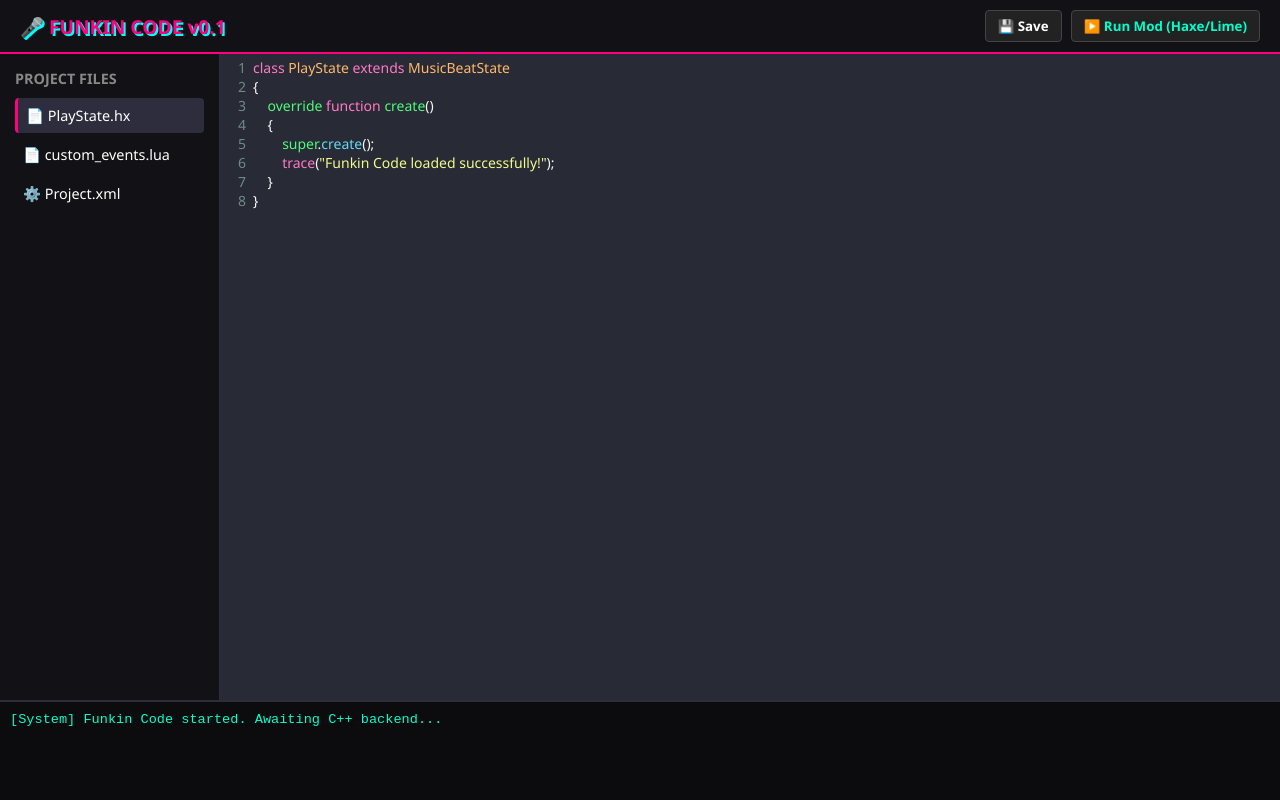
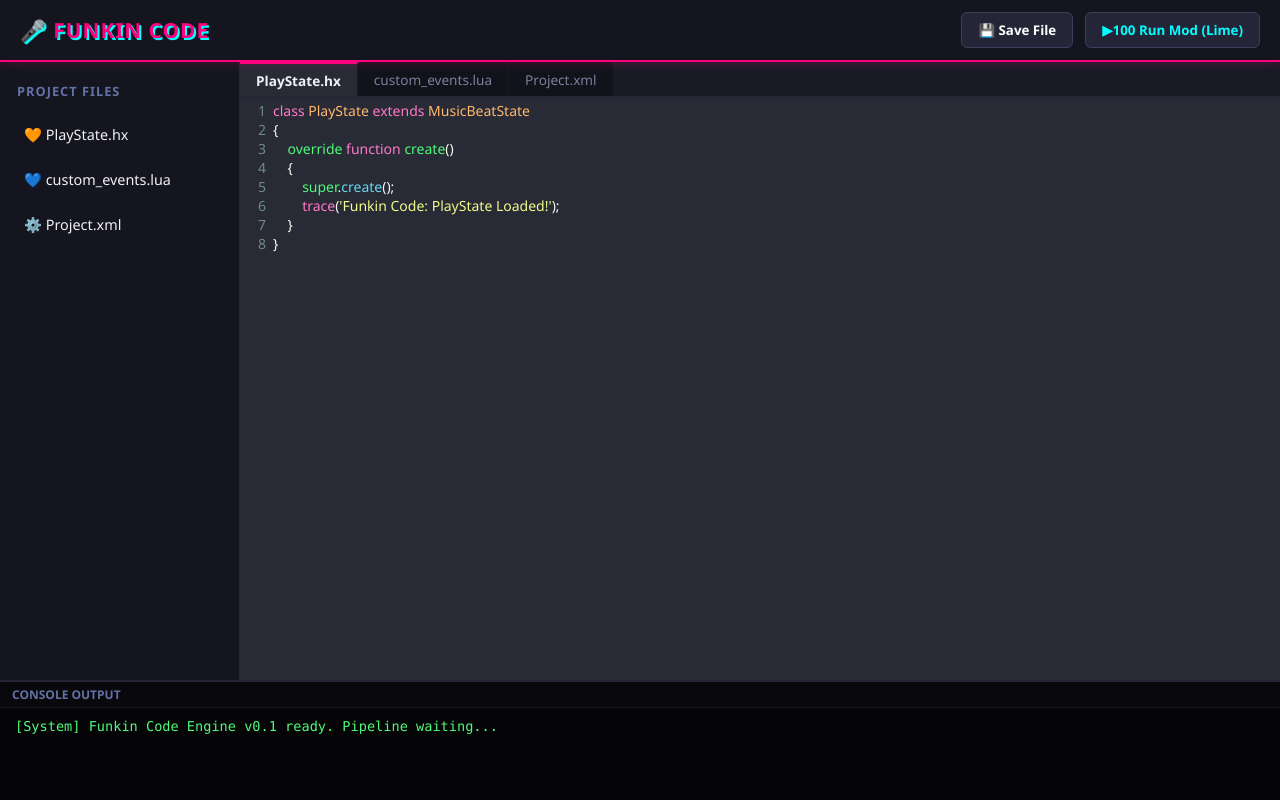
Before and after one commit to Brenninho123/Funkin-Code, a plain HTML site: page index.html in a window 1280 px wide. Drawn offline with nearby package versions, Linux system fonts and the light colour scheme.

Commit message:
Atualizar o index.html

```diff
--- a/index.html
+++ b/index.html
@@ -8,18 +8,20 @@
     <link rel="stylesheet" href="https://cdnjs.cloudflare.com/ajax/libs/codemirror/5.65.13/theme/dracula.min.css">
     <style>
         :root {
-            --bg-color: #1a1a24;
-            --sidebar-color: #111116;
+            --bg-color: #0e0e13;
+            --sidebar-color: #15151f;
+            --tab-bar-color: #1a1a26;
             --accent-color: #ff007f;
-            --text-color: #ffffff;
-            --terminal-color: #0c0c0f;
+            --accent-glow: #00ffff;
+            --text-color: #f0f0f5;
+            --terminal-color: #050508;
         }
 
         * {
             box-sizing: border-box;
             margin: 0;
             padding: 0;
-            font-family: 'Segoe UI', Tahoma, Geneva, Verdana, sans-serif;
+            font-family: 'Segoe UI', system-ui, sans-serif;
         }
 
         body {
@@ -33,55 +35,64 @@
 
         header {
             background-color: var(--sidebar-color);
-            padding: 10px 20px;
+            padding: 12px 20px;
             display: flex;
             justify-content: space-between;
             align-items: center;
             border-bottom: 2px solid var(--accent-color);
+            box-shadow: 0 0 10px rgba(255, 0, 127, 0.3);
+            z-index: 10;
         }
 
         .logo {
-            font-weight: bold;
-            font-size: 1.2rem;
+            font-weight: 900;
+            font-size: 1.3rem;
             color: var(--accent-color);
-            text-shadow: 2px 2px #00ffff;
+            text-shadow: 2px 2px 0px var(--accent-glow);
+            letter-spacing: 1px;
         }
 
         .actions button {
-            background-color: #222;
+            background-color: #252538;
             color: white;
-            border: 1px solid #444;
-            padding: 6px 12px;
-            margin-left: 5px;
+            border: 1px solid #3d3d5c;
+            padding: 8px 16px;
+            margin-left: 8px;
             cursor: pointer;
-            border-radius: 4px;
+            border-radius: 6px;
             font-weight: bold;
-            transition: 0.2s;
+            transition: all 0.2s ease;
         }
 
         .actions button:hover {
             background-color: var(--accent-color);
             border-color: var(--accent-color);
+            box-shadow: 0 0 8px var(--accent-color);
+            transform: translateY(-1px);
         }
 
         .main-container {
             display: flex;
             flex: 1;
-            height: calc(100vh - 150px);
+            height: calc(100vh - 170px);
         }
 
         sidebar {
-            width: 220px;
+            width: 240px;
             background-color: var(--sidebar-color);
-            border-right: 1px solid #2d2d3d;
-            padding: 15px;
+            border-right: 1px solid #252538;
+            padding: 20px 12px;
+            display: flex;
+            flex-direction: column;
+            gap: 15px;
         }
 
         sidebar h3 {
-            font-size: 0.9rem;
+            font-size: 0.8rem;
             text-transform: uppercase;
-            color: #888;
-            margin-bottom: 10px;
+            color: #6272a4;
+            letter-spacing: 1px;
+            padding-left: 5px;
         }
 
         .file-list {
@@ -89,52 +100,117 @@
         }
 
         .file-item {
-            padding: 8px;
+            padding: 10px 12px;
             cursor: pointer;
-            border-radius: 4px;
+            border-radius: 6px;
             font-size: 0.9rem;
-            margin-bottom: 4px;
+            margin-bottom: 6px;
+            transition: all 0.15s ease;
+            display: flex;
+            align-items: center;
+            gap: 8px;
         }
 
         .file-item:hover {
-            background-color: #252533;
+            background-color: #222233;
+            color: var(--accent-glow);
         }
 
-        .file-item.active {
-            background-color: #2d2d3d;
-            border-left: 3px solid var(--accent-color);
+        .workspace-container {
+            flex: 1;
+            display: flex;
+            flex-direction: column;
+            background-color: #282a36;
+        }
+
+        /* Sistema de Abas (Tabs) */
+        .tabs-bar {
+            background-color: var(--tab-bar-color);
+            display: flex;
+            border-bottom: 1px solid #252538;
+            height: 35px;
+        }
+
+        .tab {
+            padding: 0 16px;
+            display: flex;
+            align-items: center;
+            background-color: #12121a;
+            color: #7d7d9d;
+            font-size: 0.85rem;
+            cursor: pointer;
+            border-right: 1px solid #1a1a26;
+            height: 100%;
+            transition: all 0.2s;
+        }
+
+        .tab:hover {
+            background-color: #181824;
+            color: white;
+        }
+
+        .tab.active {
+            background-color: #282a36;
+            color: var(--text-color);
+            border-top: 2px solid var(--accent-color);
+            font-weight: 600;
         }
 
         .editor-container {
             flex: 1;
+            position: relative;
+        }
+
+        .CodeMirror {
+            position: absolute;
+            top: 0; bottom: 0; left: 0; right: 0;
+            height: 100% !important;
+            font-family: 'Fira Code', 'Courier New', monospace;
+            font-size: 14px;
+        }
+
+        .terminal-panel {
+            height: 120px;
+            background-color: var(--terminal-color);
+            border-top: 2px solid #252538;
             display: flex;
             flex-direction: column;
         }
 
-        .CodeMirror {
-            height: 100% !important;
-            font-size: 14px;
+        .terminal-header {
+            background-color: #09090d;
+            padding: 4px 12px;
+            font-size: 0.75rem;
+            text-transform: uppercase;
+            color: #6272a4;
+            font-weight: bold;
+            border-bottom: 1px solid #15151f;
         }
 
-        .terminal {
-            height: 100px;
-            background-color: var(--terminal-color);
-            border-top: 2px solid #2d2d3d;
-            padding: 10px;
-            font-family: 'Courier New', Courier, monospace;
+        .terminal-body {
+            flex: 1;
+            padding: 10px 15px;
+            font-family: 'Consolas', monospace;
             font-size: 0.85rem;
-            color: #00ffcc;
+            color: #50fa7b;
             overflow-y: auto;
+            white-space: pre-wrap;
         }
+
+        /* Custom Scrollbar */
+        ::-webkit-scrollbar { width: 8px; height: 8px; }
+        ::-webkit-scrollbar-track { background: #15151f; }
+        ::-webkit-scrollbar-thumb { background: #2d2d3f; border-radius: 4px; }
+        ::-webkit-scrollbar-thumb:hover { background: var(--accent-color); }
     </style>
 </head>
 <body>
 
     <header>
-        <div class="logo">🎤 FUNKIN CODE v0.1</div>
+        <div class="logo">🎤 FUNKIN CODE</div>
         <div class="actions">
-            <button onclick="saveFile()">💾 Save</button>
-            <button onclick="runMod()" style="color: #00ffcc;">▶️ Run Mod (Haxe/Lime)</button>
+            <button onclick="saveCurrentFile()">💾 Save File</button>
+            <button onclick="runModProject()" style="color: var(--accent-glow);">▶100 Run Mod (Lime)</button>
         </div>
     </header>
 
@@ -142,89 +218,125 @@
         <sidebar>
             <h3>Project Files</h3>
             <ul class="file-list">
-                <li id="file-PlayState" class="file-item active" onclick="changeFile('PlayState.hx')">📄 PlayState.hx</li>
-                <li id="file-custom_events" class="file-item" onclick="changeFile('custom_events.lua')">📄 custom_events.lua</li>
-                <li id="file-Project" class="file-item" onclick="changeFile('Project.xml')">⚙️ Project.xml</li>
+                <li class="file-item" onclick="openFile('PlayState.hx')">🧡 PlayState.hx</li>
+                <li class="file-item" onclick="openFile('custom_events.lua')">💙 custom_events.lua</li>
+                <li class="file-item" onclick="openFile('Project.xml')">⚙️ Project.xml</li>
             </ul>
         </sidebar>
 
-        <div class="editor-container">
-            <textarea id="code-editor">
-class PlayState extends MusicBeatState
-{
-    override function create()
-    {
-        super.create();
-        trace("Funkin Code loaded successfully!");
-    }
-}</textarea>
+        <div class="workspace-container">
+            <div class="tabs-bar" id="tabs-container"></div>
+            <div class="editor-container">
+                <textarea id="code-editor"></textarea>
+            </div>
         </div>
     </div>
 
-    <div class="terminal" id="output-log">
-        [System] Funkin Code started. Awaiting C++ backend...
+    <div class="terminal-panel">
+        <div class="terminal-header">Console Output</div>
+        <div class="terminal-body" id="output-log">[System] Funkin Code Engine v0.1 ready. Pipeline waiting...</div>
     </div>
 
     <script src="https://cdnjs.cloudflare.com/ajax/libs/codemirror/5.65.13/codemirror.min.js"></script>
     <script src="https://cdnjs.cloudflare.com/ajax/libs/codemirror/5.65.13/mode/haxe/haxe.min.js"></script>
     <script src="https://cdnjs.cloudflare.com/ajax/libs/codemirror/5.65.13/mode/lua/lua.min.js"></script>
+    <script src="https://cdnjs.cloudflare.com/ajax/libs/codemirror/5.65.13/mode/xml/xml.min.js"></script>
 
     <script>
-        let currentFile = "PlayState.hx";
+        // Banco de dados em memória simulando arquivos abertos
+        const fileVirtualFS = {
+            "PlayState.hx": "class PlayState extends MusicBeatState \n{\n    override function create() \n    {\n        super.create();\n        trace('Funkin Code: PlayState Loaded!');\n    }\n}",
+            "custom_events.lua": "function onCreate()\n    -- Triggered when the script initializes\n    trace('Lua event framework initialized');\nend",
+            "Project.xml": "<?xml version=\"1.0\" encoding=\"utf-8\"?>\n<project>\n    <meta title=\"Funkin Code Target Mod\" package=\"com.funkincode.mod\" />\n</project>"
+        };
+
+        let activeFile = "PlayState.hx";
+        let openTabs = ["PlayState.hx", "custom_events.lua", "Project.xml"];
+
         const editor = CodeMirror.fromTextArea(document.getElementById("code-editor"), {
             lineNumbers: true,
             theme: "dracula",
-            mode: "haxe"
+            mode: "haxe",
+            indentUnit: 4,
+            smartIndent: true
         });
 
-        function changeFile(fileName) {
-            currentFile = fileName;
-            document.querySelectorAll('.file-item').forEach(el => el.classList.remove('active'));
+        function renderTabs() {
+            const container = document.getElementById("tabs-container");
+            container.innerHTML = "";
+            openTabs.forEach(file => {
+                const tab = document.createElement("div");
+                tab.className = `tab ${file === activeFile ? 'active' : ''}`;
+                tab.innerText = file;
+                tab.onclick = () => switchTab(file);
+                container.appendChild(tab);
+            });
+        }
 
-            if(fileName.endsWith('.lua')) {
-                document.getElementById('file-custom_events').classList.add('active');
-                editor.setOption("mode", "lua");
-                editor.setValue("function onCreate()\n    trace('Lua script loaded: " + fileName + "');\nend");
-            } else if(fileName.endsWith('.hx')) {
-                document.getElementById('file-PlayState').classList.add('active');
-                editor.setOption("mode", "haxe");
-                editor.setValue("class " + fileName.replace('.hx', '') + " {\n    public function new() {\n        trace('" + fileName + " initialized');\n    }\n}");
-            } else {
-                document.getElementById('file-Project').classList.add('active');
-                editor.setOption("mode", "xml");
-                editor.setValue("<project>\n    <meta title='Funkin Code Project' />\n</project>");
+        function switchTab(fileName) {
+            // Salva o estado atual da aba anterior antes de mudar
+            fileVirtualFS[activeFile] = editor.getValue();
+
+            activeFile = fileName;
+            renderTabs();
+
+            // Configura a sintaxe correta
+            if (fileName.endsWith('.lua')) editor.setOption("mode", "lua");
+            else if (fileName.endsWith('.hx')) editor.setOption("mode", "haxe");
+            else if (fileName.endsWith('.xml')) editor.setOption("mode", "xml");
+
+            editor.setValue(fileVirtualFS[fileName]);
+            logToTerminal("Switched focus to: " + fileName);
+        }
+
+        function openFile(fileName) {
+            if (!openTabs.includes(fileName)) {
+                openTabs.push(fileName);
             }
-            logToTerminal("Switched to " + fileName);
+            switchTab(fileName);
         }
 
         function logToTerminal(message) {
-            const terminal = document.getElementById("output-log");
-            terminal.innerHTML += "<br>> " + message;
-            terminal.scrollTop = terminal.scrollHeight;
+            const consoleBody = document.getElementById("output-log");
+            consoleBody.innerHTML += "\n> " + message;
+            consoleBody.scrollTop = consoleBody.scrollHeight;
         }
 
-        function sendToCpp(action, data) {
+        function pipeToCpp(action, payload) {
             if (window.chrome && window.chrome.webview) {
-                const payload = JSON.stringify({ action: action, data: data });
-                window.chrome.webview.postMessage(payload);
+                window.chrome.webview.postMessage(JSON.stringify({ action: action, data: payload }));
             } else {
-                logToTerminal("[Web Preview] Webview2 target missing. Extracted action: " + action);
+                logToTerminal(`[Local Dev Mode] Outbound Trigger -> Action: "${action}"`);
             }
         }
 
-        function saveFile() {
-            logToTerminal("Saving: " + currentFile);
-            sendToCpp("save", { filename: currentFile, content: editor.getValue() });
+        function saveCurrentFile() {
+            fileVirtualFS[activeFile] = editor.getValue();
+            logToTerminal(`Saving process initialized for: ${activeFile}`);
+            pipeToCpp("save_file", {
+                filename: activeFile,
+                content: fileVirtualFS[activeFile]
+            });
         }
 
-        function runMod() {
-            logToTerminal("Compiling game...");
-            sendToCpp("run", { command: "lime test windows" });
+        function runModProject() {
+            logToTerminal("Compiling build package target...");
+            pipeToCpp("compile_project", { command: "lime test windows" });
         }
 
+        // Inicializa a UI carregando o primeiro arquivo
+        editor.setValue(fileVirtualFS[activeFile]);
+        renderTabs();
+
+        // Listener para retornos assíncronos vindos do C++
         if (window.chrome && window.chrome.webview) {
             window.chrome.webview.addEventListener('message', event => {
-                logToTerminal("[C++ Backend] " + event.data);
+                try {
+                    const response = JSON.parse(event.data);
+                    if (response.log) logToTerminal(`[System Core] ${response.log}`);
+                } catch(e) {
+                    logToTerminal(`[Raw Core Signal] ${event.data}`);
+                }
             });
         }
     </script>
```
